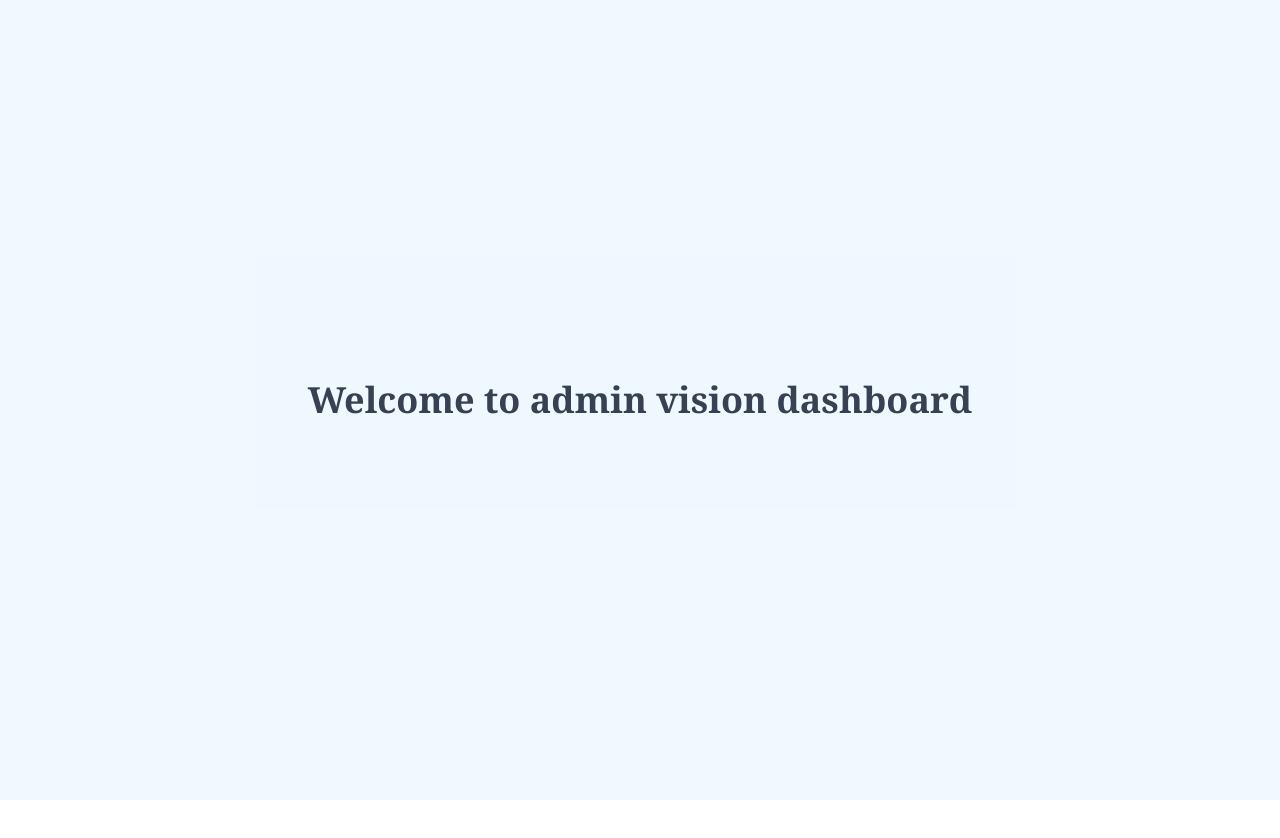
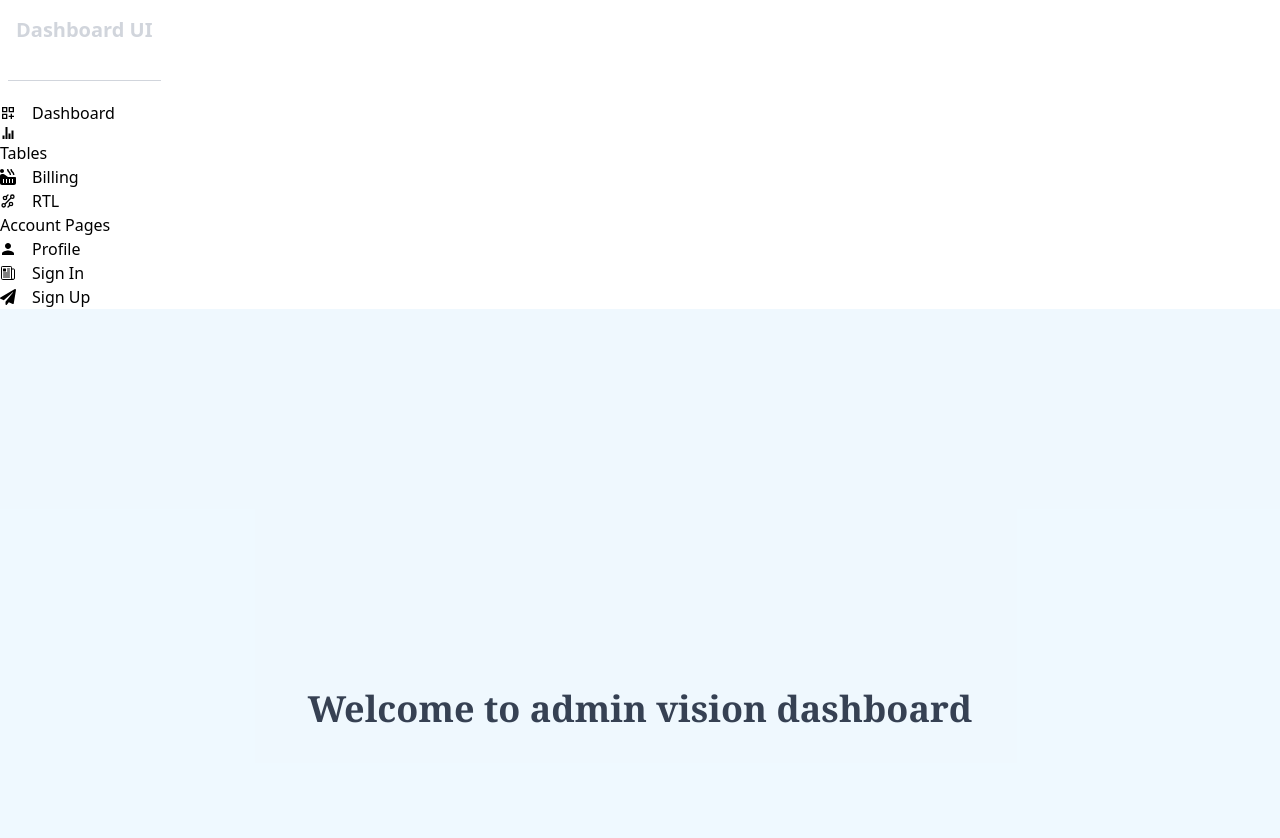
Before and after one commit to mehediweb01/Admin-Vision-Dashboard, a React (Vite) app: page / in a window 1280 px wide. Shown: the top 838 px of the page. Before the commit the page ends 800 px from the top, so only its background shows below. Built offline with nearby package versions, Linux system fonts and the light colour scheme.

Commit message:
third commit from selina

```diff
--- a/src/App.jsx
+++ b/src/App.jsx
@@ -1,10 +1,12 @@
 import { BrowserRouter, Route, Routes } from "react-router-dom";
 import Dashboard from "./pages/Dashboard";
+import SideSection from "./Sidevar/SideSection";
 
 function App() {
   return (
     <>
       <BrowserRouter>
+        <SideSection/>
         <Routes>
           <Route path="/" element={<Dashboard />} />
         </Routes>
--- a/src/Sidevar/SideSection.jsx
+++ b/src/Sidevar/SideSection.jsx
@@ -1,9 +1,69 @@
-import React from 'react'
+// import React, { useState } from 'react'
+import { HiMiniBarsArrowDown } from "react-icons/hi2";
+import { MdOutlineDashboardCustomize } from "react-icons/md";
+import { IoMdStats } from "react-icons/io";
+import { FaHotTub } from "react-icons/fa";
+import { GrTechnology } from "react-icons/gr";
+import { IoMdPerson } from "react-icons/io";
+import { IoNewspaperOutline } from "react-icons/io5";
+import { FaPaperPlane } from "react-icons/fa";
 
 function SideSection() {
+  // const [isOpen, setOpen] = useState(false);
   return (
-    <div>SideSection updated push</div>
-  )
+    <div className="flex">
+      {/* mobile menu button */}
+      {/* <button >
+<HiMiniBarsArrowDown/>
+      </button> */}
+      {/* sidebar header */}
+      <div>
+        <h2 className="text-xl font-bold text-gray-300 mb-5 p-4">
+          Dashboard UI
+        </h2>
+        <div className="border-b border-gray-300 my-5 mx-2"></div>
+        {/* Sidebar */}
+        <ul className="">
+          <li className="flex items-center gap-4">
+            <MdOutlineDashboardCustomize />
+            <span>Dashboard</span>
+          </li>
+
+          <li className="flex items-center gap-4">
+            <span>
+              {" "}
+              <IoMdStats />
+              Tables
+            </span>
+          </li>
+          <li className="flex items-center gap-4">
+            <FaHotTub />
+            <span>Billing</span>
+          </li>
+          <li className="flex items-center gap-4">
+            <GrTechnology />
+            <span>RTL</span>
+          </li>
+        </ul>
+        {/* Account page section */}
+        <h3>Account Pages</h3>
+        <ul>
+          <li className="flex items-center gap-4">
+            <IoMdPerson />
+            <span>Profile</span>
+          </li>
+          <li className="flex items-center gap-4">
+            <IoNewspaperOutline />
+            <span>Sign In</span>
+          </li>
+          <li className="flex items-center gap-4">
+            <FaPaperPlane />
+            <span>Sign Up</span>
+          </li>
+        </ul>
+      </div>
+    </div>
+  );
 }
 
 export default SideSection
```
Also changed, not shown: 1 other file (tests, documents, lock files or other folders).
